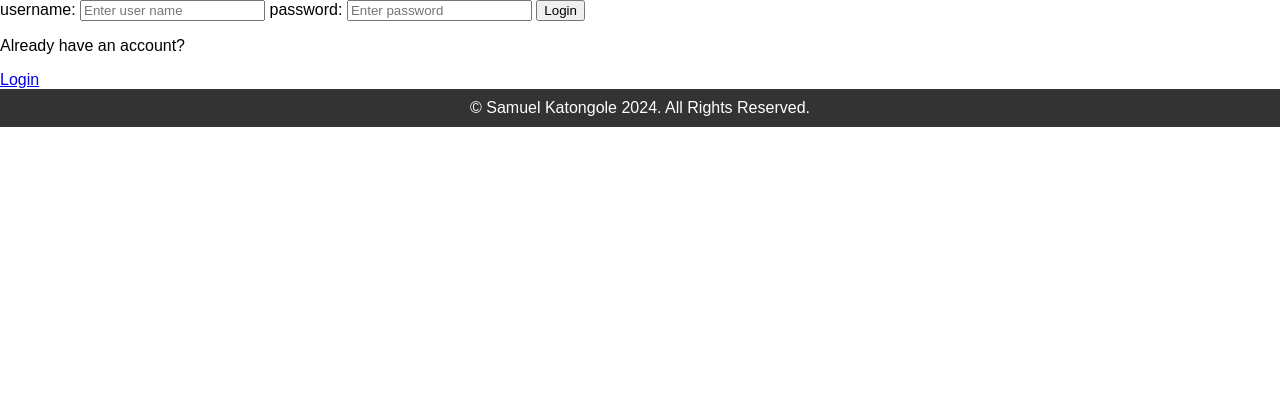
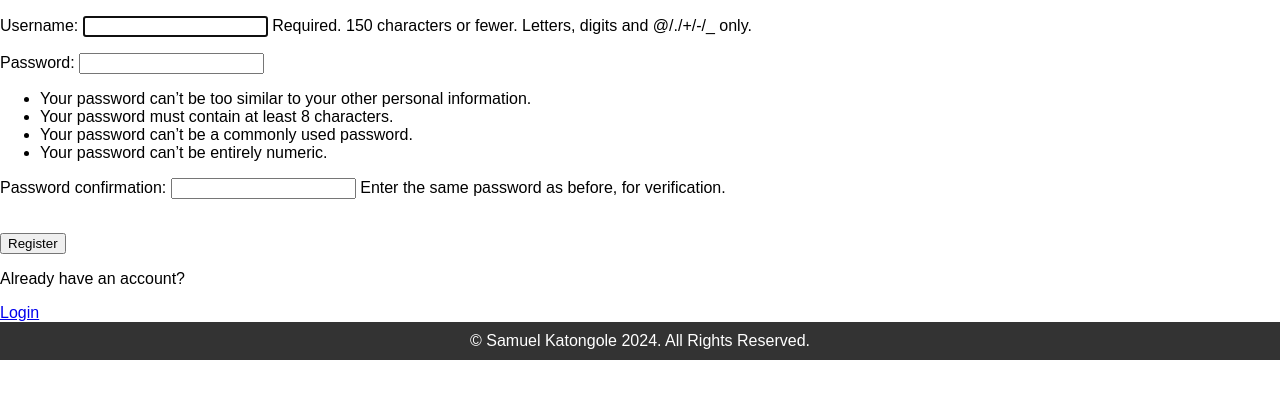
Before and after one commit to Shemuel2060/studyhub, a Django app: page /register/ in a window 1280 px wide. Shown: the part 88-487 px from the top of the page. Run offline with Django 5.2, Linux system fonts and the light colour scheme.

Commit message:
added registration form using django's UserCreationForm

```diff
--- a/parent_hub/Rooms/templates/Rooms/login_register.html
+++ b/parent_hub/Rooms/templates/Rooms/login_register.html
@@ -25,11 +25,9 @@
          <form method = "POST" action=""><!--retdirect to same page on submit-->
             {% csrf_token %}
             <!--using own html forms not django's-->
-            <label for="">username: </label>
-            <input type="text" name="username" placeholder="Enter user name"/>
-            <label for="">password: </label>
-            <input type="password" name="password" placeholder="Enter password"/>
-            <input type="submit" value="Login">
+            {{form.as_p}}
+            <br>
+            <input type="submit" value="Register">
             <br>
          </form>
          <p>Already have an account?</p>
--- a/parent_hub/Rooms/views.py
+++ b/parent_hub/Rooms/views.py
@@ -6,6 +6,7 @@ from django.contrib import messages
 from django.http import HttpResponse
 
 from django.contrib.auth.decorators import login_required # restrict access and permissions
+from django.contrib.auth.forms import UserCreationForm
 
 from .models import Topic, Room
 from .forms import createRoomForm
@@ -85,7 +86,7 @@ def loginPage(request):
     # confirm a post method
     if request.method == 'POST':
         # get entered data
-        name = request.POST.get('username')
+        name = request.POST.get('username').lower()
         pw = request.POST.get('password')
 
         # confirm user exists in the db
@@ -106,7 +107,25 @@ def loginPage(request):
     return render(request, 'Rooms/login_register.html', context)
 
 def registerPage(request):
-    context = {}
+    # initialize the registration form to be seen when empty
+    form = UserCreationForm()
+    if request.method == 'POST':
+        # pass the data to the form
+        form = UserCreationForm(request.POST)
+        # check if form is valid
+        if form.is_valid():
+            # save form without committing it, clean user data
+            user = form.save(commit=False)
+            user.username = user.username.lower()
+            # save and commit user
+            user.save()
+            # log the user in
+            login(request,user)
+            return redirect('home')
+        else:
+            messages.error(request, 'Something went wrong!')
+
+    context = {'form':form}
     return render(request, 'Rooms/login_register.html', context)
 
 def logoutUser(request): # does not need a template
```
Also changed, not shown: parent_hub/db.sqlite3.
